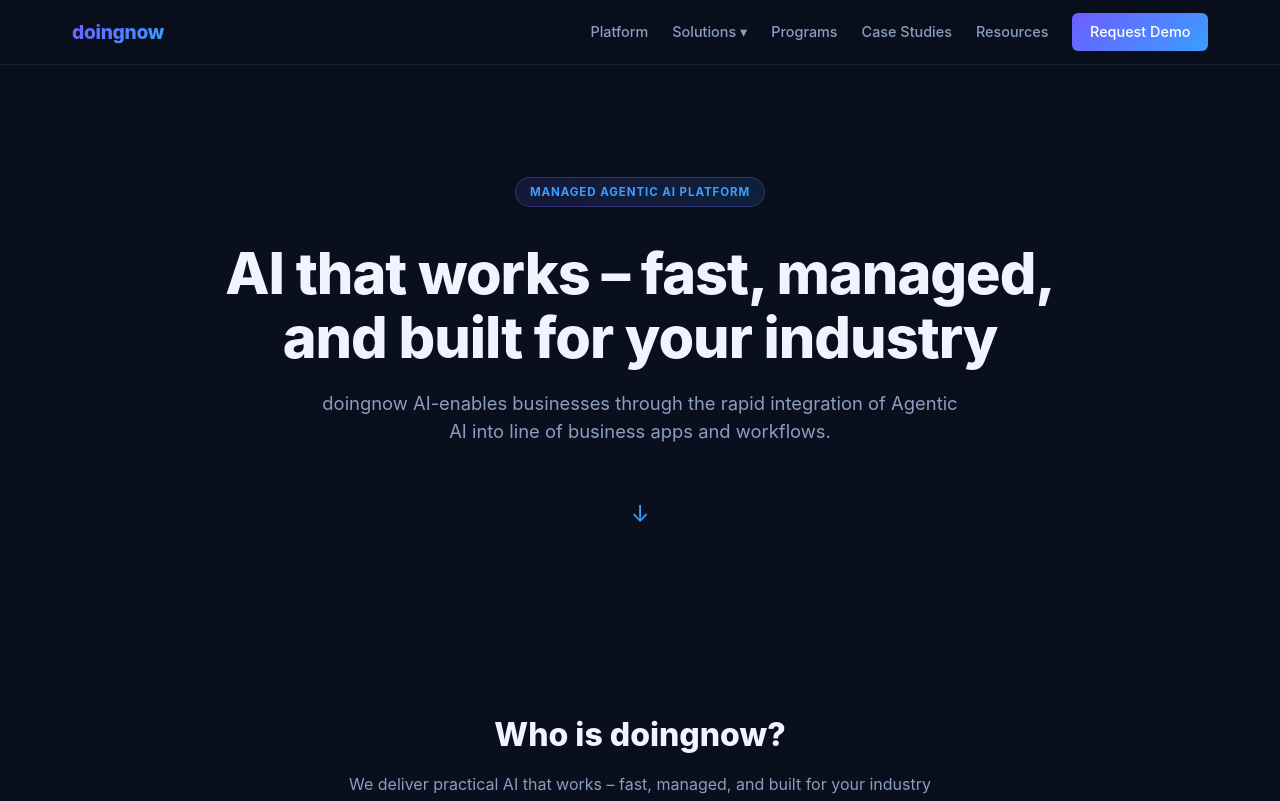
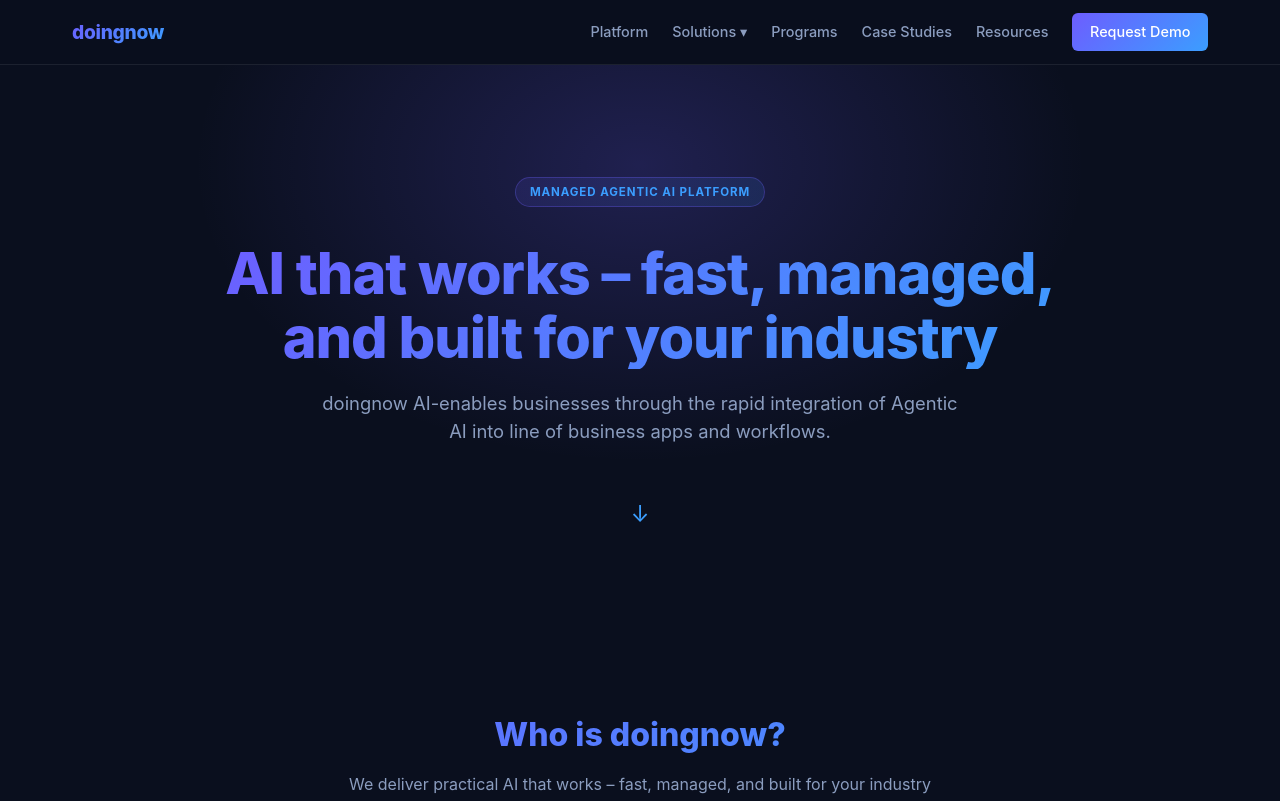
Before and after one commit to pinjopaul/pinjopaul.github.io, a plain HTML site: page index.html in a window 1280 px wide. Shown: the top 801 px of the page. Drawn offline with Linux system fonts and the light colour scheme.

Commit message:
Fix dropdown alignment, add hero gradient glow & gradient text site-wide

```diff
--- a/css/styles.css
+++ b/css/styles.css
@@ -71,6 +71,15 @@
   font-size: 2rem;
   font-weight: 800;
   margin: 0 0 .75rem;
+  color: var(--text);
+}
+
+/* Gradient accent on section headings — matches ingestai style */
+.section.centered .section-title {
+  background: var(--grad);
+  -webkit-background-clip: text;
+  -webkit-text-fill-color: transparent;
+  background-clip: text;
 }
 
 .section-intro {
@@ -381,6 +390,9 @@
 /* ── Solutions dropdown ─────────────────────────────────────────────────── */
 .nav-dropdown {
   position: relative;
+  align-self: stretch;
+  display: flex;
+  align-items: center;
 }
 
 .nav-dropdown-trigger {
@@ -403,7 +415,7 @@
 
 .nav-dropdown-menu {
   position: absolute;
-  top: calc(100% + .75rem);
+  top: 100%;
   left: 0;
   min-width: 180px;
   background: rgba(10,15,30,.97);
@@ -477,11 +489,28 @@
   margin: 0 auto;
   padding: 7rem 2rem 5rem;
   text-align: center;
+  position: relative;
+  overflow: hidden;
+}
+
+.hero-block::before {
+  content: '';
+  position: absolute;
+  top: -200px;
+  left: 50%;
+  transform: translateX(-50%);
+  width: 900px;
+  height: 600px;
+  background: radial-gradient(ellipse, rgba(109,93,255,.22) 0%, transparent 70%);
+  pointer-events: none;
+  z-index: 0;
 }
 
 .hero-content {
   max-width: 880px;
   margin: 0 auto;
+  position: relative;
+  z-index: 1;
 }
 
 .hero-title {
@@ -490,7 +519,10 @@
   letter-spacing: -1px;
   line-height: 1.1;
   margin: 0 0 1.25rem;
-  color: var(--text);
+  background: var(--grad);
+  -webkit-background-clip: text;
+  -webkit-text-fill-color: transparent;
+  background-clip: text;
 }
 
 .hero-subtitle {
```
